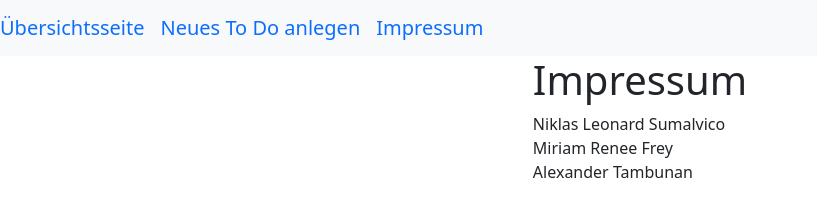
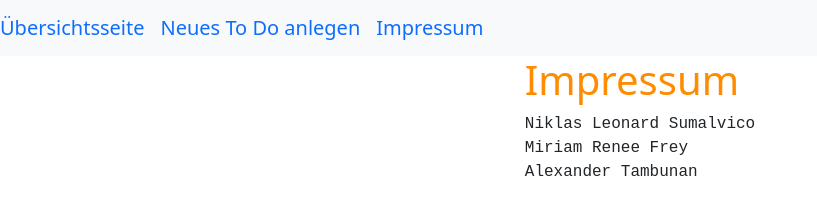
Before and after one commit to mrmfry/HA1PP, a plain HTML site: page impressum.html in a window 1280 px wide. Shown: the whole page, without its empty margins (0-817 px from the left). Drawn offline with nearby package versions, Linux system fonts and the light colour scheme.

Commit message:
Update impressum.html
Anpassung Farbe + Font

```diff
--- a/impressum.html
+++ b/impressum.html
@@ -18,10 +18,11 @@
     </nav>
     <div class="d-flex justify-content-center">
       <div>
-      <h1>Impressum</h1>
-      Niklas Leonard Sumalvico <br>
+      <h1 style="color: darkorange;">Impressum</h1>
+      <p style="font-family: 'Courier New', Courier, monospace;">  Niklas Leonard Sumalvico <br>
       Miriam Renee Frey <br>
-      Alexander Tambunan
+      Alexander Tambunan </p>
+
       </div>
 
     </div>
```
